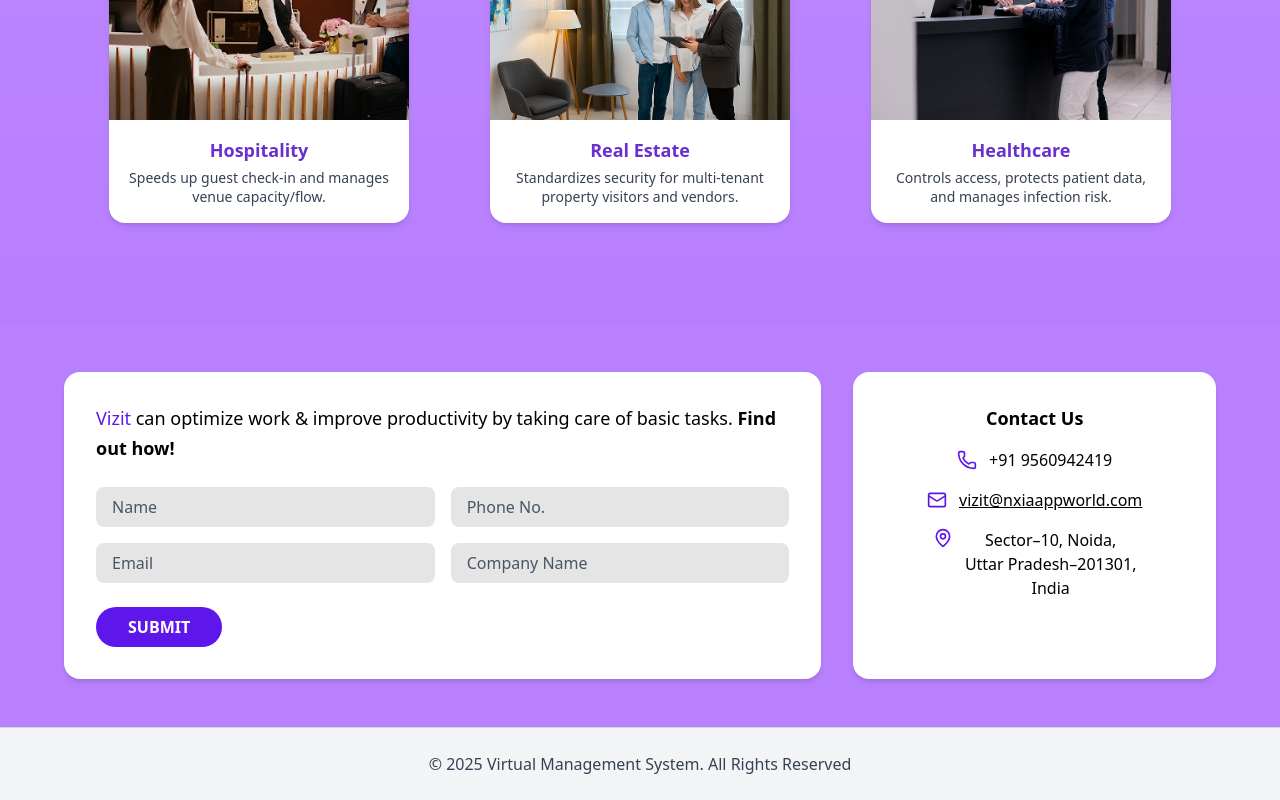
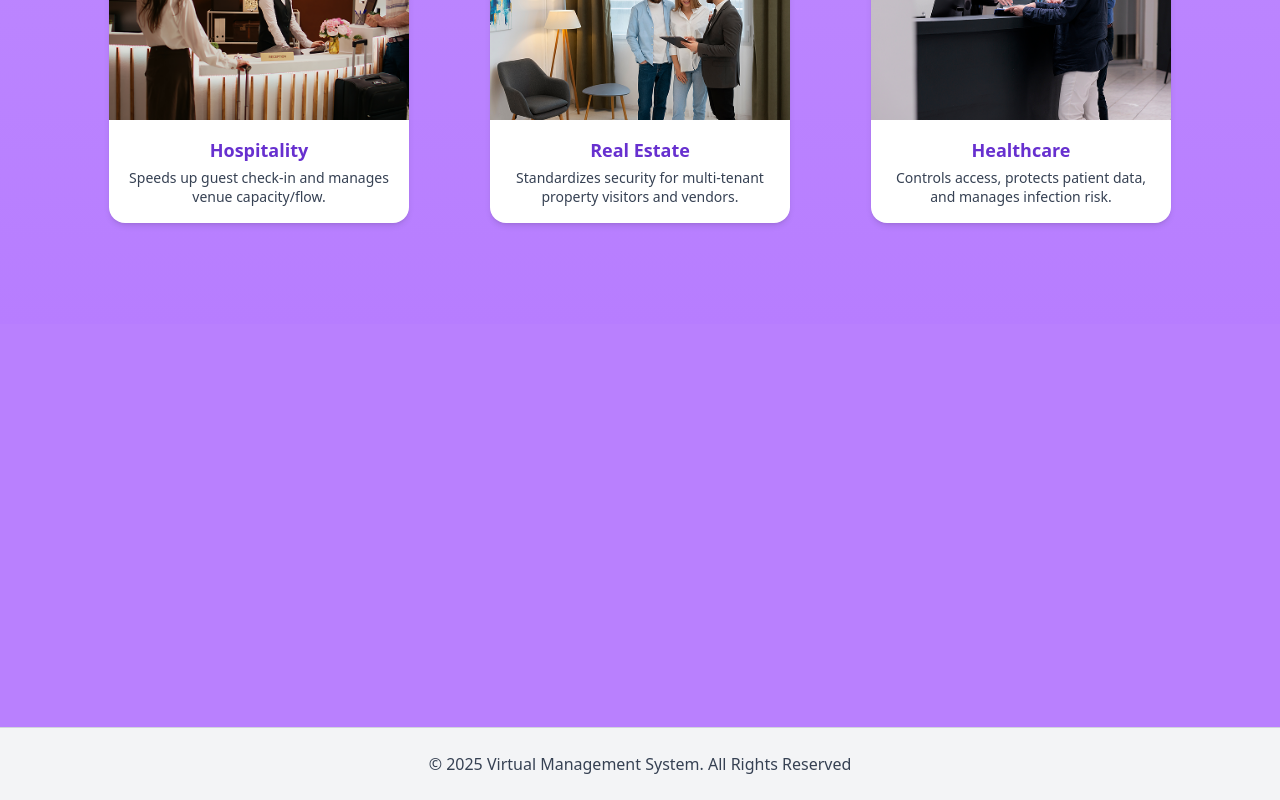
Before and after one commit to Anup-K29/Vizit-Page, a React (Vite) app: page / in a window 1280 px wide. Shown: the part 2915-3715 px from the top of the page. Built offline with nearby package versions, Linux system fonts and the light colour scheme.

Commit message:
Contact Section

```diff
--- a/src/Components/ContactSection.jsx
+++ b/src/Components/ContactSection.jsx
@@ -1,12 +1,81 @@
-import React from "react";
+import React, { useEffect, useRef } from "react";
+import { gsap } from "gsap";
+import { ScrollTrigger } from "gsap/ScrollTrigger";
 import { Phone, Mail, MapPin } from "lucide-react";
 
+gsap.registerPlugin(ScrollTrigger);
+
 export const ContactSection = () => {
+  const leftCardRef = useRef(null);
+  const rightCardRef = useRef(null);
+
+  useEffect(() => {
+    const tl = gsap.timeline({
+      scrollTrigger: {
+        trigger: leftCardRef.current,
+        start: "top 80%",
+        toggleActions: "play none none reverse",
+      },
+    });
+
+    // Left Card Animation
+    tl.fromTo(
+      leftCardRef.current,
+      { opacity: 0, x: -100 },
+      { opacity: 1, x: 0, duration: 1, ease: "power3.out" }
+    );
+
+
+
+    // Animate form elements one by one (stagger)
+    tl.fromTo(
+      leftCardRef.current.querySelectorAll("input, button"),
+      { opacity: 0, y: 20 },
+      {
+        opacity: 1,
+        y: 0,
+        duration: 0.5,
+        ease: "power2.out",
+        stagger: 0.1, // delay between each element
+      },
+      "-=0.7" // starts slightly before card settles
+    );
+
+
+
+    // Right Card Animation
+    tl.fromTo(
+      rightCardRef.current,
+      { opacity: 0, x: 100 },
+      { opacity: 1, x: 0, duration: 1, ease: "power3.out" },
+      "-=0.8" // starts slightly before left finishes
+    );
+
+
+    // Animate form elements one by one (stagger)
+    tl.fromTo(
+      rightCardRef.current.querySelectorAll("div"),
+      { opacity: 0, y: 20 },
+      {
+        opacity: 1,
+        y: 0,
+        duration: 0.5,
+        ease: "power2.out",
+        stagger: 0.1, // delay between each element
+      },
+      "-=0.5" // starts slightly before card settles
+    );
+
+  }, []);
+
   return (
-    <section className="bg-[#b980fe] py-12 px-6 md:px-16">
+    <section className="bg-[#b980fe] py-12 px-6 md:px-16 overflow-hidden">
       <div className="max-w-6xl mx-auto grid grid-cols-1 md:grid-cols-3 gap-8">
         {/* LEFT CARD — Form (2/3 width) */}
-        <div className="md:col-span-2 bg-white rounded-2xl p-6 md:p-8 shadow-md">
+        <div
+          ref={leftCardRef}
+          className="md:col-span-2 bg-white rounded-2xl p-6 md:p-8 shadow-md"
+        >
           <p className="text-black text-lg mb-6 leading-relaxed">
             <span className="text-[#5E17EB] font-medium">Vizit</span> can
             optimize work &amp; improve productivity by taking care of basic
@@ -49,26 +118,35 @@ export const ContactSection = () => {
           </form>
         </div>
 
+
         {/* RIGHT CARD — Contact Info (1/3 width) */}
+        <div
+          ref={rightCardRef}
+          className="bg-white rounded-2xl p-6 md:p-8 shadow-md flex flex-col justify-center items-center text-center space-y-6"
+        >
+          <h3 className="text-lg font-semibold text-black">Contact Us</h3>
+<div className="flex flex-col items-start gap-5">
 
-        <div className="bg-white rounded-2xl p-6 md:p-8 shadow-md flex flex-col items-center text-center space-y-4">
-          <h3 className="text-lg font-semibold text-black">Contact Us</h3>
 
-          <div className="flex items-center gap-3 text-black">
-            <Phone className="text-[#5E17EB]" size={20} />
-            <span>+91 9560942419</span>
+
+          <div className="contact-item flex items-center gap-3 text-black">
+            <Phone className="text-[#5E17EB] shrink-0" size={20} />
+            <span className="text-base">+91 9560942419</span>
           </div>
 
-          <div className="flex items-center gap-3 text-black">
-            <Mail className="text-[#5E17EB]" size={20} />
-            <a href="mailto:vizit@nxiaappworld.com" className="underline">
+          <div className="contact-item flex items-center gap-3 text-black">
+            <Mail className="text-[#5E17EB] shrink-0" size={20} />
+            <a
+              href="mailto:vizit@nxiaappworld.com"
+              className="underline text-base"
+            >
               vizit@nxiaappworld.com
             </a>
           </div>
 
-          <div className="flex items-start gap-3 text-black justify-center">
-            <MapPin className="text-[#5E17EB]" size={20} />
-            <p>
+          <div className="contact-item flex items-start gap-3 text-black justify-center">
+            <MapPin className="text-[#5E17EB] shrink-0 mt-1" size={20} />
+            <p className="text-base text-left">
               Sector–10, Noida,
               <br />
               Uttar Pradesh–201301,
@@ -76,7 +154,9 @@ export const ContactSection = () => {
               India
             </p>
           </div>
+</div>
         </div>
+
       </div>
     </section>
   );
```
Also changed, not shown: 1 other file (tests, documents, lock files or other folders).
